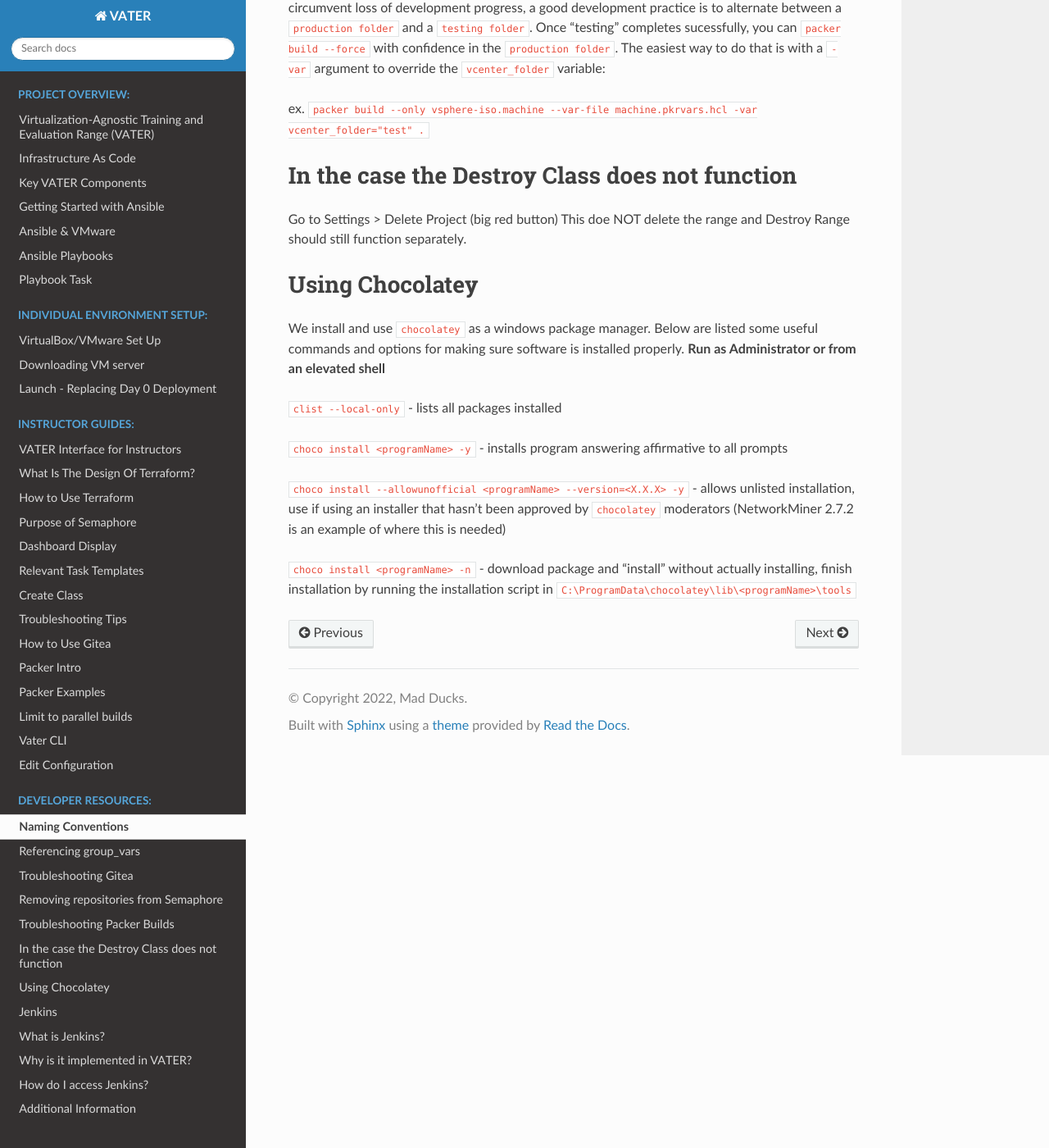
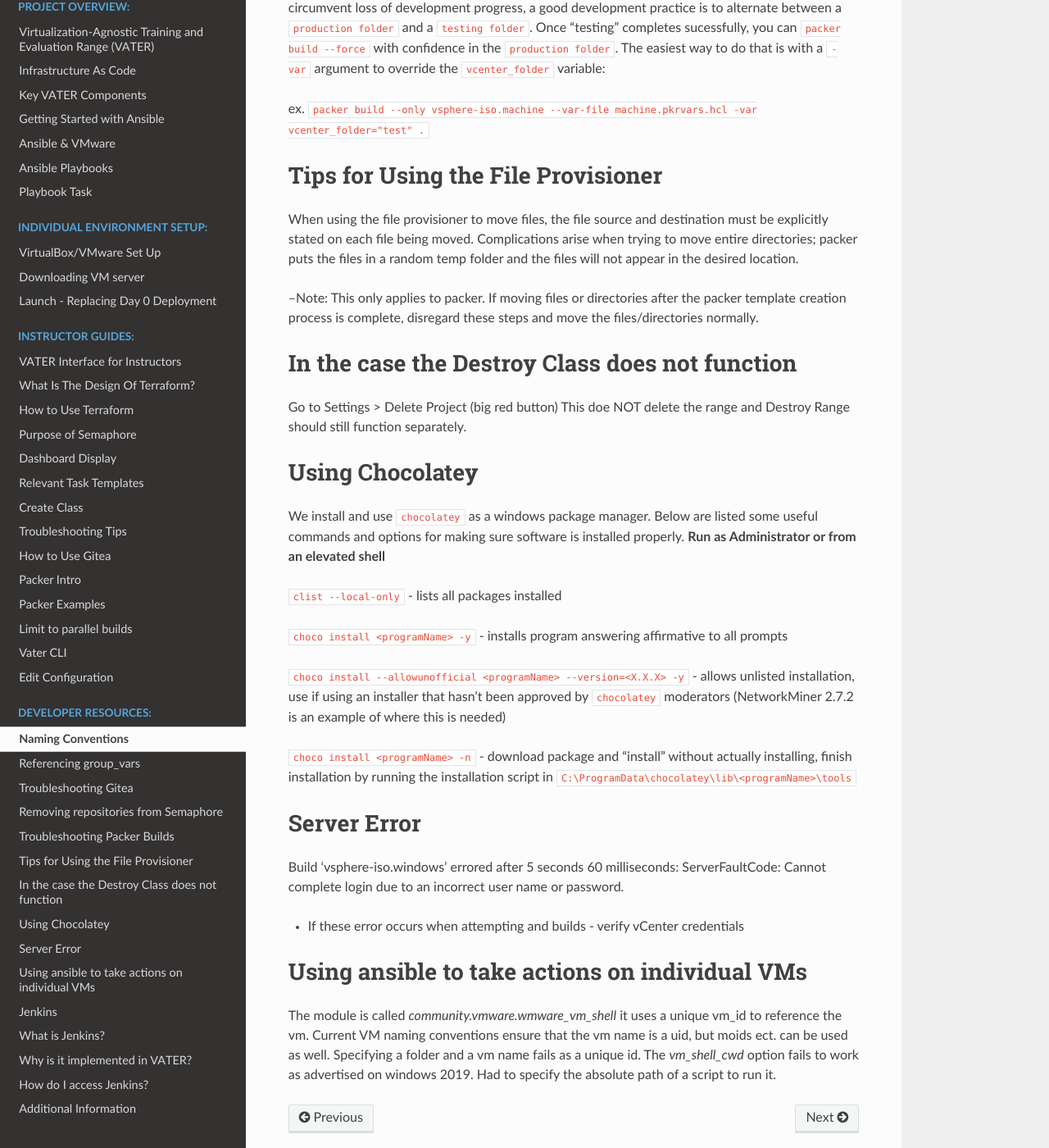
Before and after one commit to dev4vater/vater, a Sphinx documentation site: the page built from docs/source/DevandIntNotes.rst, in a window 1280 px wide and 1400 px high, scrolled down 1020 px. Shown: the whole window at 82% size. Built offline with Sphinx 7.4.7 and the Read the Docs theme 2.0.0, drawn with Linux system fonts in a browser that asks for light colours.

Commit message:
Update DevandIntNotes.rst

```diff
--- a/docs/source/DevandIntNotes.rst
+++ b/docs/source/DevandIntNotes.rst
@@ -55,6 +55,16 @@ The easiest way to do that is with a ``-var`` argument to override the
 ex.
 ``packer build --only vsphere-iso.machine --var-file machine.pkrvars.hcl -var vcenter_folder="test" .``
 
+
+Tips for Using the File Provisioner
+------------------------------------
+
+When using the file provisioner to move files, the file source and destination must be explicitly stated on each file being moved. Complications arise when trying to move entire directories; packer puts the files in a random temp folder and the files will not appear in the desired location.
+
+--Note: This only applies to packer. If moving files or directories after the packer template creation process is complete, disregard these steps and move the files/directories normally.
+
+
+
 In the case the Destroy Class does not function
 -----------------------------------------------
 
@@ -82,3 +92,13 @@ of where this is needed)
 without actually installing, finish installation by running the
 installation script in
 ``C:\ProgramData\chocolatey\lib\<programName>\tools``
+
+Server Error
+-------------
+Build 'vsphere-iso.windows' errored after 5 seconds 60 milliseconds: ServerFaultCode: Cannot complete login due to an incorrect user name or password.
+
+- If these error occurs when attempting and builds - verify vCenter credentials
+
+Using ansible to take actions on individual VMs
+------------------------------------------------
+The module is called `community.vmware.wmware_vm_shell` it uses a unique vm_id to reference the vm.  Current VM naming conventions ensure that the vm name is a uid, but moids ect. can be used as well.  Specifying a folder and a vm name fails as a unique id.  The `vm_shell_cwd` option fails to work as advertised on windows 2019.  Had to specify the absolute path of a script to run it.
```
